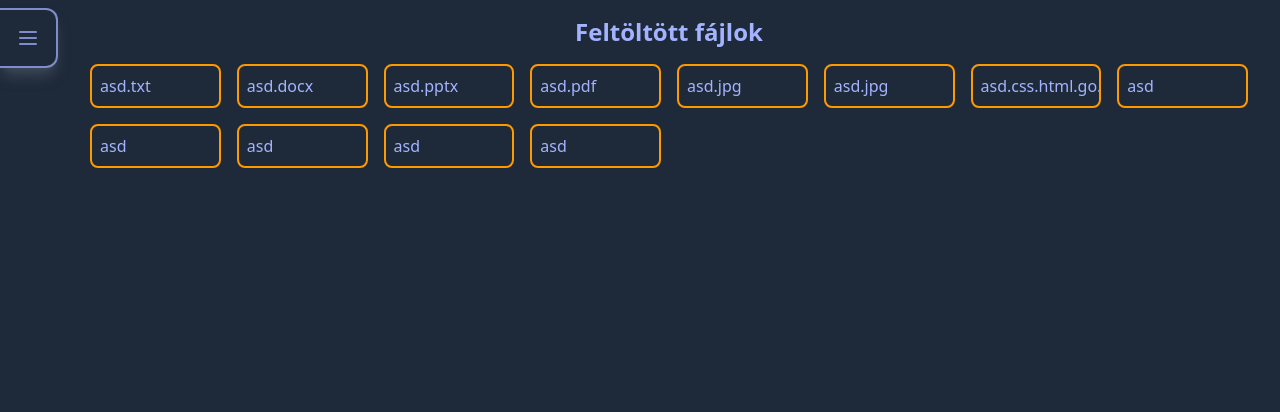
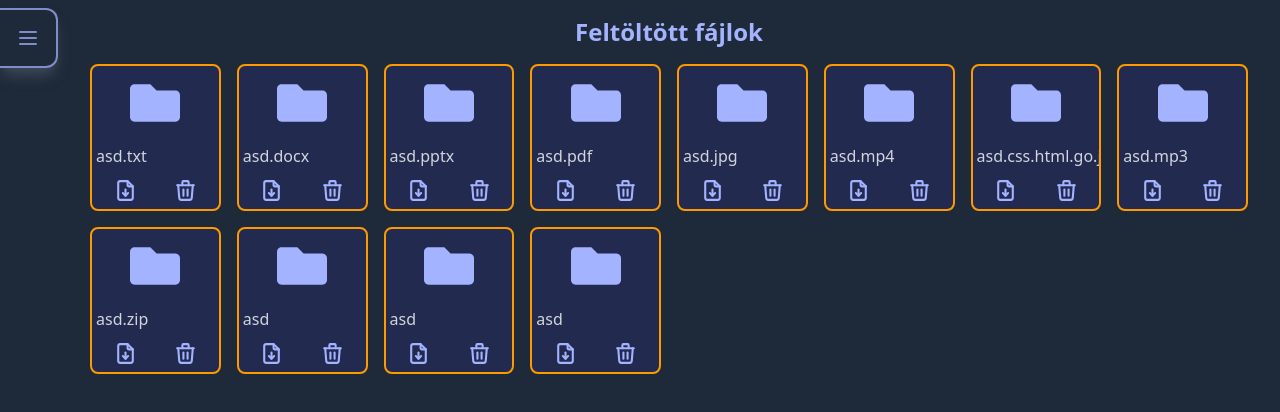
Before and after one commit to DrozsdikAdam/fileSharingWeb, a React (Vite) app: page / in a window 1280 px wide. Shown: the top 412 px of the page. Built offline with nearby package versions, Linux system fonts and the light colour scheme.

Commit message:
basic file card template

```diff
--- a/src/pages/HomePage.jsx
+++ b/src/pages/HomePage.jsx
@@ -20,16 +20,17 @@ export const HomePage = () => {
     "asd.pptx",
     "asd.pdf",
     "asd.jpg",
-    "asd.jpg",
+    "asd.mp4",
     "asd.css.html.go.jsx.tsx.js.cs,cpp.c.asm.json",
-    "asd",
-    "asd",
+    "asd.mp3",
+    "asd.zip",
     "asd",
     "asd",
     "asd",
   ];
 
   //<FaFolder /> folder icon
+
   // <TbFileTypeDocx /> word
   // <TbFileTypeTxt /> txt
   // <TbFileTypePpt /> ppt
@@ -39,21 +40,46 @@ export const HomePage = () => {
   // <BsFiletypeM4P /> video
   // <TbFileCode /> code
   // <TbFileTypeZip /> zip
+
   // <TbFileDownload /> download
   // <TbTrash /> trash
 
+  const handleDownload = (index) => {
+    alert("download", index);
+  };
+  const handleDelete = (index) => {
+    alert("delete", index);
+  };
+
   return (
-    <div className="w-full h-full flex flex-col items-center">
+    <div className="w-full h-full flex flex-col items-center overflow-auto">
       <h1 className="text-xl md:text-2xl font-semibold text-center">
         Feltöltött fájlok
       </h1>
-      <div className="grid grid-cols-3 md:grid-cols-5 lg:grid-cols-8 gap-4 w-full p-4">
+      <div className="grid grid-cols-2 md:grid-cols-4 lg:grid-cols-8 gap-4 w-full p-4">
         {files.map((file, index) => (
           <div
             key={index}
-            className="border-2 border-amber-500 overflow-hidden p-2 rounded-lg flex justify-center flex-col "
+            className="border-2 border-amber-500 overflow-hidden rounded-lg flex justify-center flex-col bg-indigo-900/30"
           >
-            {file}
+            <div className="flex items-center justify-center w-full p-1">
+              <FaFolder size={50} className="my-2" />
+            </div>
+            <div className="p-1 text-gray-300" title={file}>
+              {file}
+            </div>
+            <div className="flex justify-around w-full p-1.5">
+              <TbFileDownload
+                size={25}
+                onClick={() => handleDownload(index)}
+                className="mr-1.5 hover:text-blue-500/90 hover:scale-105 transition-all"
+              />
+              <TbTrash
+                size={25}
+                onClick={() => handleDelete(index)}
+                className="hover:text-red-500/90 hover:scale-105 transition-all"
+              />
+            </div>
           </div>
         ))}
       </div>
```
